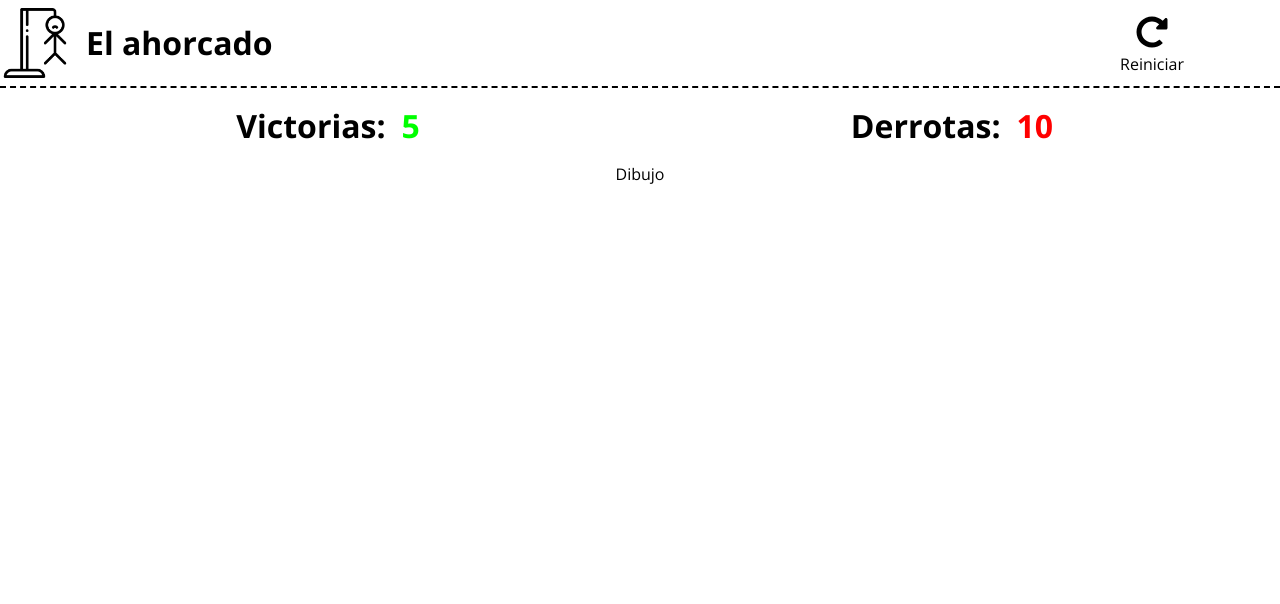
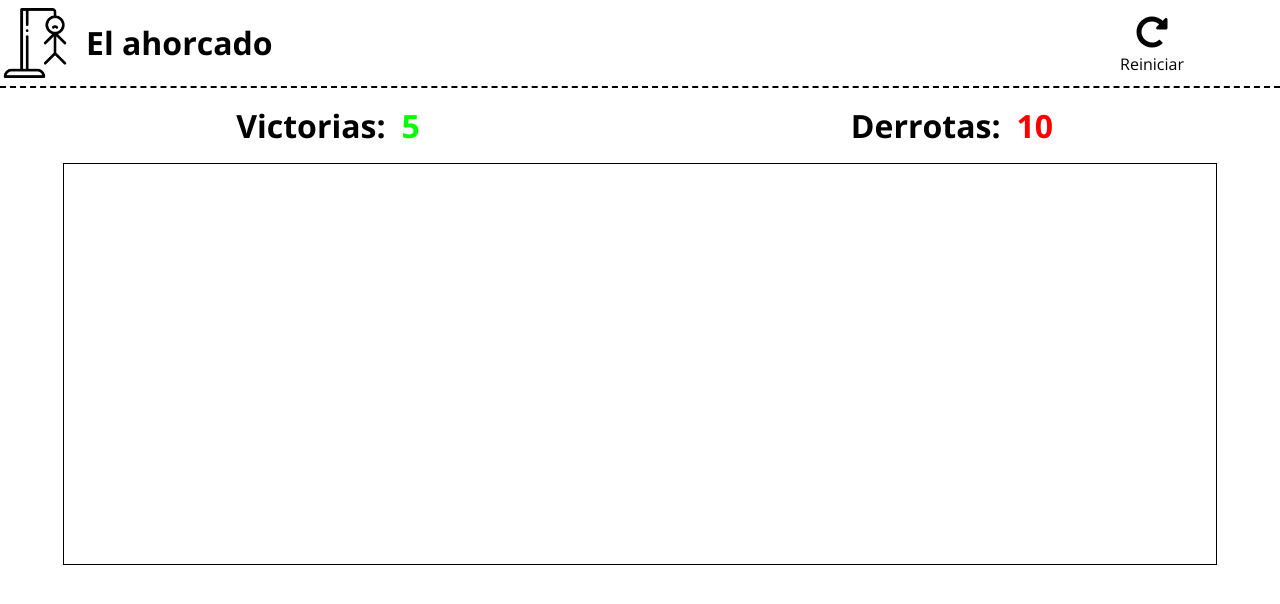
Before and after one commit to aresinodev/el_ahorcado_vue, a Vue app: page / in a window 1280 px wide. Shown: the top 604 px of the page. Built offline with nearby package versions, Linux system fonts and the light colour scheme.

Commit message:
Commit #3 15/01/2020

```diff
--- a/src/components/Picture.vue
+++ b/src/components/Picture.vue
@@ -1,6 +1,6 @@
 <template lang="html">
     <div class="picture">
-        Dibujo
+        <canvas id="canvas"></canvas>
     </div>
 </template>
 
@@ -23,5 +23,11 @@ export default {
     display: flex;
     justify-content: center;
     align-items: center;
+
+    canvas {
+        width: 90%;
+        height: 400px;
+        border: 1px solid get-color('black');
+    }
 }
 </style>
```
